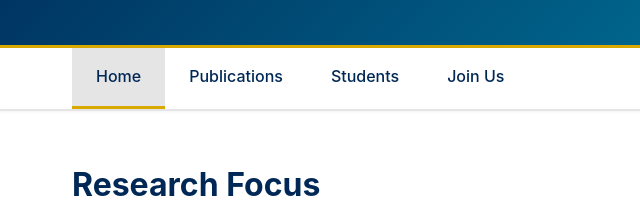
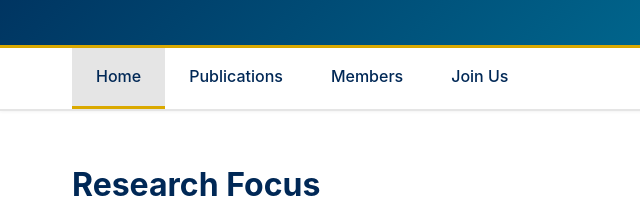
Before and after one commit to UCM-YuCCA-Lab/yucca-website, a plain HTML site: page index.html in a window 1280 px wide. Shown: the part 184-396 px from the top of the page, 0-640 px from the left. Drawn offline with Linux system fonts and the light colour scheme.

```diff
--- a/index.html
+++ b/index.html
@@ -19,7 +19,7 @@
         <ul>
             <li><a href="index.html" class="active">Home</a></li>
             <li><a href="publications.html">Publications</a></li>
-            <li><a href="students.html">Students</a></li>
+            <li><a href="members.html">Members</a></li>
             <li><a href="join.html">Join Us</a></li>
         </ul>
     </nav>
```
Also changed, not shown: members.html (renamed from students.html), 13 other files.
